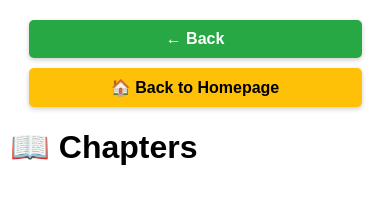
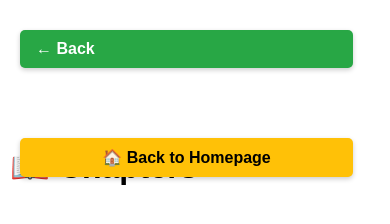
Before and after one commit to rsant192/book-site, a plain HTML site: page book.html in a window 390 px wide. Drawn offline with nearby package versions, Linux system fonts and the light colour scheme.

Commit message:
mobile friendly

```diff
--- a/style.css
+++ b/style.css
@@ -155,26 +155,33 @@ img {
     margin: 0 0 10px 0;
   }
 
-  /* Disable fixed position on buttons for small screens */
+  /* BACK & CHAPTER LIST BUTTON: left-aligned only */
   .back-button,
-  .home-button,
-  .next-button,
   .chapter-list-button {
     position: relative !important;
-    top: auto !important;
-    left: auto !important;
-    right: auto !important;
-    bottom: auto !important;
-    display: block;
     width: 90%;
-    margin: 10px auto;
+    margin: 10px 0;
+    text-align: left;
+    margin-left: 0;
+    padding: 10px 14px;
     font-size: 14px;
-    padding: 10px 14px;
     box-shadow: none;
     z-index: auto;
   }
 
-  /* Chapter content padding and font for mobile */
+  /* HOME & NEXT BUTTON: centered */
+  .home-button,
+  .next-button {
+    position: relative !important;
+    width: 90%;
+    margin: 10px auto;
+    text-align: center;
+    padding: 10px 14px;
+    font-size: 14px;
+    box-shadow: none;
+    z-index: auto;
+  }
+
   .chapter-content {
     padding: 10px;
     margin-top: 10px;
@@ -189,7 +196,6 @@ img {
     line-height: 1.6;
   }
 
-  /* Modal button adjustment for PayPal/Unlock */
   .modal-content button {
     width: 100%;
     margin: 8px 0;
```
